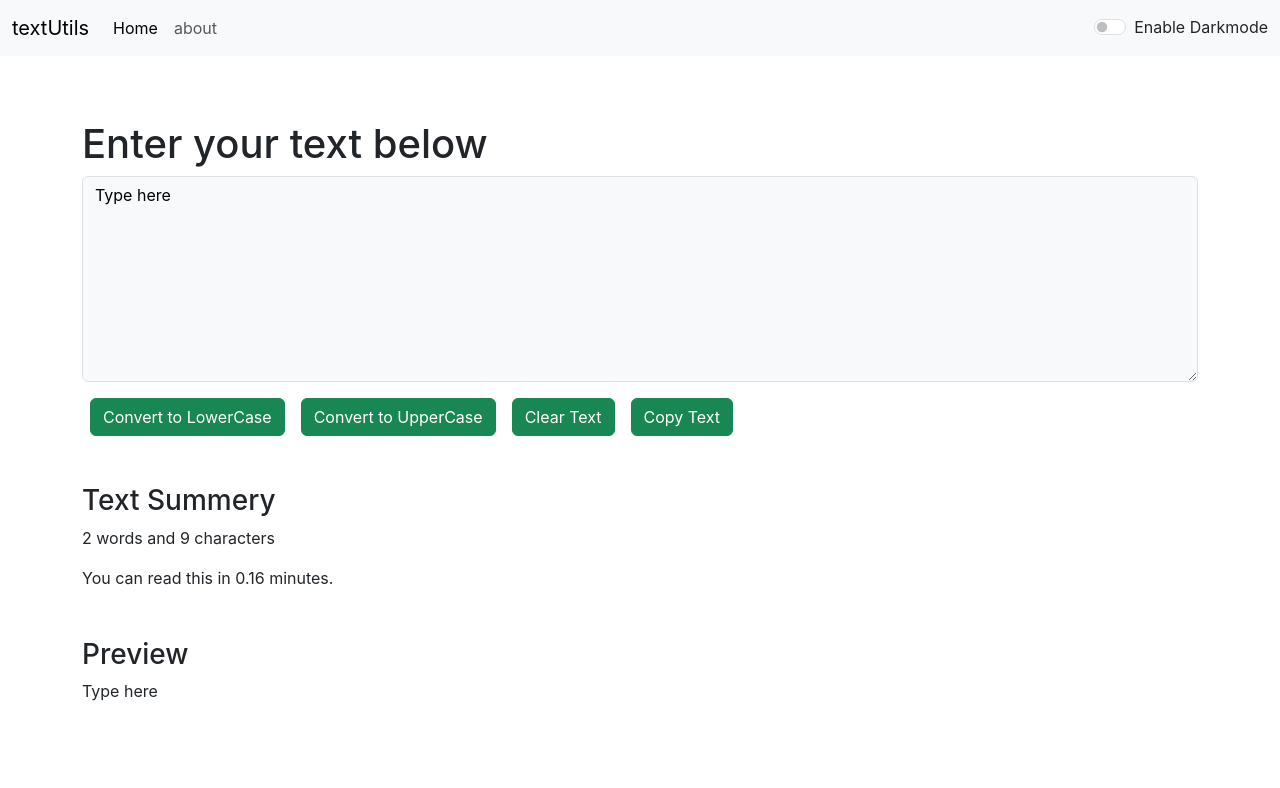
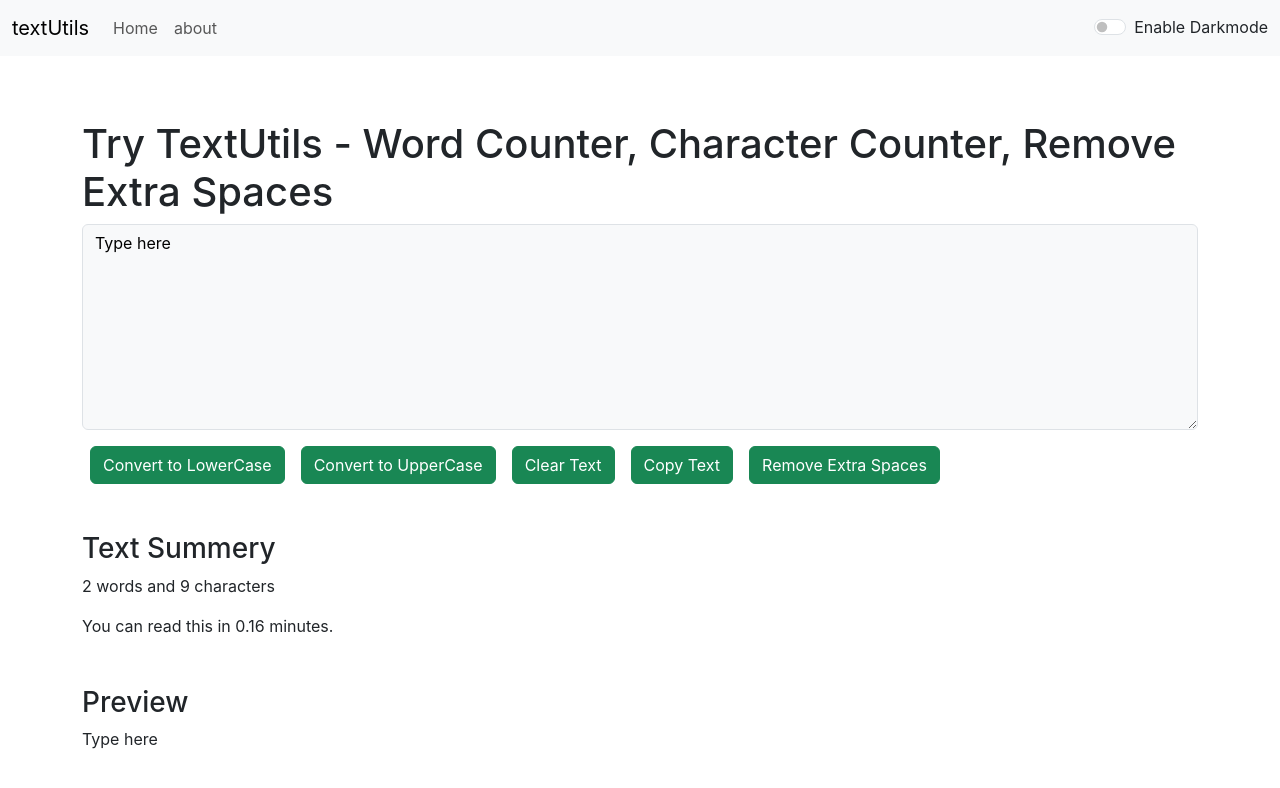
Before and after one commit to kaliprasadp7/textUtils, a React (Create React App) app: page / in a window 1280 px wide. Shown: the top 788 px of the page. Built offline with nearby package versions, Linux system fonts and the light colour scheme.

Commit message:
Remove extra spaces button added and few more bugs fixed. Addded some SEO content. Wrapped up textutils

```diff
--- a/public/index.html
+++ b/public/index.html
@@ -7,7 +7,7 @@
     <meta name="theme-color" content="#000000" />
     <meta
       name="description"
-      content="TextUtils is a utility which is used to manipulate texts"
+      content="TextUtils is a utility which is used to manipulate texts from UpperCase to lowercase, lowercase to uppercase, copy text, word counter, character counter, reading time tracker"
     />
     <link rel="apple-touch-icon" href="%PUBLIC_URL%/logo192.png" />
     <!--
@@ -24,7 +24,7 @@
       work correctly both with client-side routing and a non-root public URL.
       Learn how to configure a non-root public URL by running `npm run build`.
     -->
-    <title>TextUtils - Home</title>
+    <title>TextUtils - Word Counter | Character Counter | Convert to UpperCase | Convert to LowerCase | Copy text | Clear text</title>
     <link href="https://cdn.jsdelivr.net/npm/bootstrap@5.3.3/dist/css/bootstrap.min.css" rel="stylesheet" integrity="sha384-QWTKZyjpPEjISv5WaRU9OFeRpok6YctnYmDr5pNlyT2bRjXh0JMhjY6hW+ALEwIH" crossorigin="anonymous">
   </head>
   <body>
--- a/src/App.js
+++ b/src/App.js
@@ -52,7 +52,7 @@ function App() {
         <Alert alert={alert} />
         <Routes>
           <Route path="/about" element={<About mode={mode} />} />
-          <Route path="/" element={<FormInput showAlert={showAlert} heading="Enter your text below" mode={mode} toggleMode={toggleMode} />} />
+          <Route path="/" element={<FormInput showAlert={showAlert} heading="Try TextUtils - Word Counter, Character Counter, Remove Extra Spaces" mode={mode} toggleMode={toggleMode} />} />
         </Routes>
       </Router>
     </>
--- a/src/components/About.js
+++ b/src/components/About.js
@@ -3,10 +3,11 @@ import React from "react";
 function About(props) {
     let myStyle = {
         color : props.mode === 'dark' ? 'white' : '#042743',
-        backgroundColor : props.mode === 'dark' ? 'rgb(33 37 41)' : 'white',
+        backgroundColor : props.mode === 'dark' ? 'rgb(11 11 33)' : 'white',
     }
   return (
     <div className="container mt-5">
+        <h1 style={{color : props.mode === 'dark' ? 'white' : '#042743'}}>About TextUtils</h1>
       <div className="accordion" id="accordionExample">
         <div className="accordion-item">
           <h2 className="accordion-header">
--- a/src/components/FormInput.js
+++ b/src/components/FormInput.js
@@ -28,6 +28,11 @@ export default function FormInput(props) {
         props.showAlert("Copied text to the clipboard", "success");
     }
 
+    const handleExtraSpaces = () => {
+        let newText = text.replace(/\s+/g, " ").trim();
+        setText(newText);
+    }
+
     const handleOnChange = (event) => {
         // console.log("handleONChange revocked");
         setText(event.target.value);
@@ -49,13 +54,14 @@ export default function FormInput(props) {
                 <button type="button" htmlFor="textarea" disabled={text.length===0} className="btn btn-success mt-3 mx-2" onClick={handleUpperCase}>Convert to UpperCase</button>
                 <button type="button" htmlFor="textarea" disabled={text.length===0} className="btn btn-success mt-3 mx-2" onClick={handleClearCase}>Clear Text</button>
                 <button type="button" htmlFor="textarea" disabled={text.length===0} className="btn btn-success mt-3 mx-2" onClick={handleCopyText}>Copy Text</button>
+                <button type="button" htmlFor="textarea" disabled={text.length===0} className="btn btn-success mt-3 mx-2" onClick={handleExtraSpaces}>Remove Extra Spaces</button>
             </div>
 
 
             <div className={`mt-5 text-${props.mode === 'dark'?'light':'dark'}`}>
                 <h3>Text Summery</h3>
-                <p>{text.split(" ").filter((element) => {return element.length!==0}).length} words and {text.length} characters</p>
-                <p>You can read this in {text.split(" ").filter((element) => {return element.length!==0}).length * 0.08} minutes.</p>
+                <p>{text.split(/\s+/).filter((element) => {return element.length!==0}).length} words and {text.length} characters</p>
+                <p>You can read this in {text.split(/\s+/).filter((element) => {return element.length!==0}).length * 0.08} minutes.</p>
             </div>
 
             <div className={`mt-5 text-${props.mode === 'dark'?'light':'dark'}`}>
--- a/src/components/Navbar.js
+++ b/src/components/Navbar.js
@@ -25,7 +25,7 @@ export default function Navbar(props) {
           <div className="collapse navbar-collapse" id="navbarSupportedContent">
             <ul className="navbar-nav me-auto mb-2 mb-lg-0">
               <li className="nav-item">
-                <Link className="nav-link active" aria-current="page" to="/">
+                <Link className="nav-link" aria-current="page" to="/">
                   Home
                 </Link>
               </li>
@@ -35,6 +35,8 @@ export default function Navbar(props) {
                 </Link>
               </li>
             </ul>
+
+
             <div className={`form-check form-switch text-${props.mode === 'light' ? 'dark': 'light'}`}>
               <input className="form-check-input" type="checkbox" onClick={props.toggleMode} role="switch" id="flexSwitchCheckDefault"/>
               <label className="form-check-label" htmlFor="flexSwitchCheckDefault">Enable Darkmode</label>
--- a/src/index.css
+++ b/src/index.css
@@ -11,3 +11,6 @@ code {
   font-family: source-code-pro, Menlo, Monaco, Consolas, 'Courier New',
     monospace;
 }
+.accordion-button::after{
+  filter: invert(1);
+}
```
